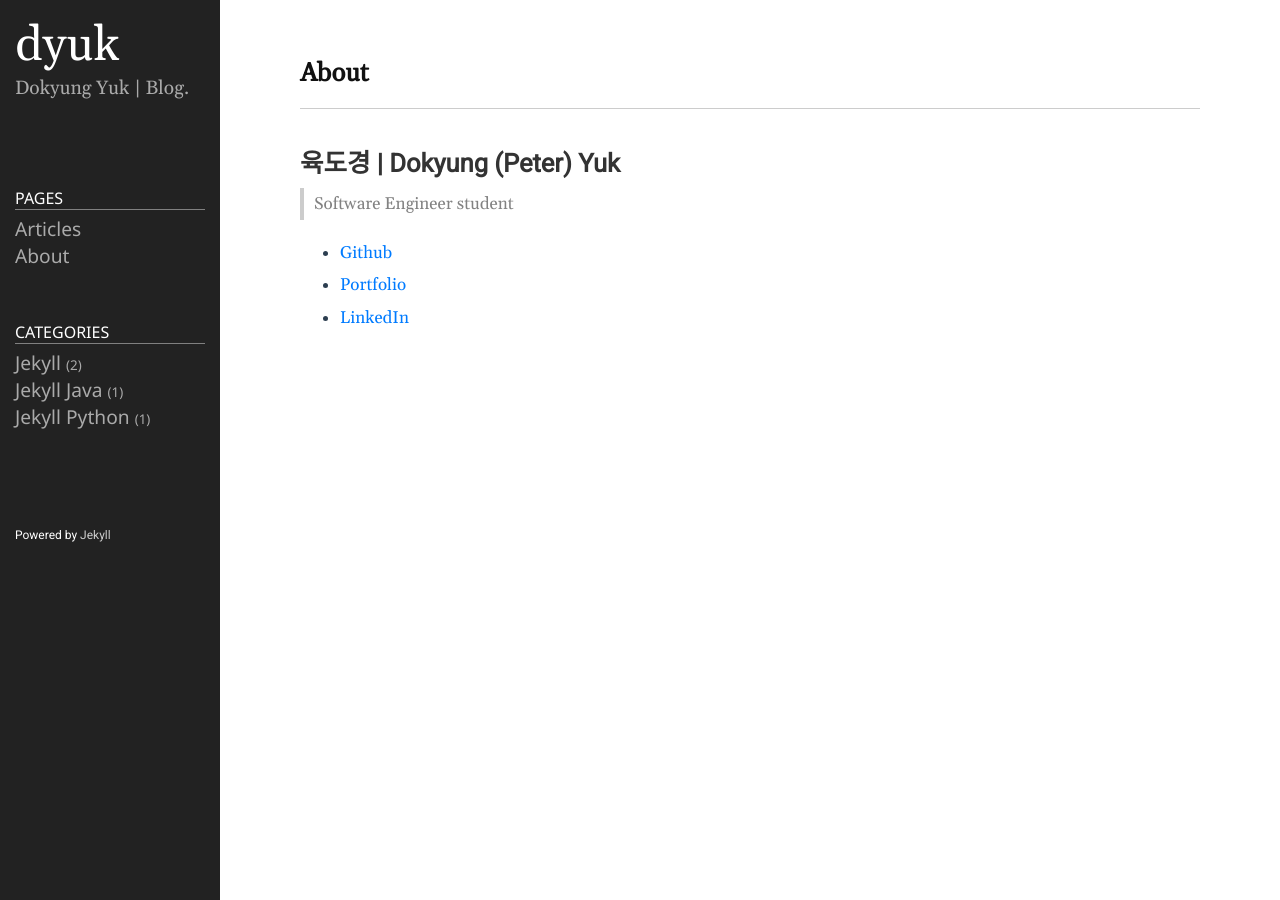
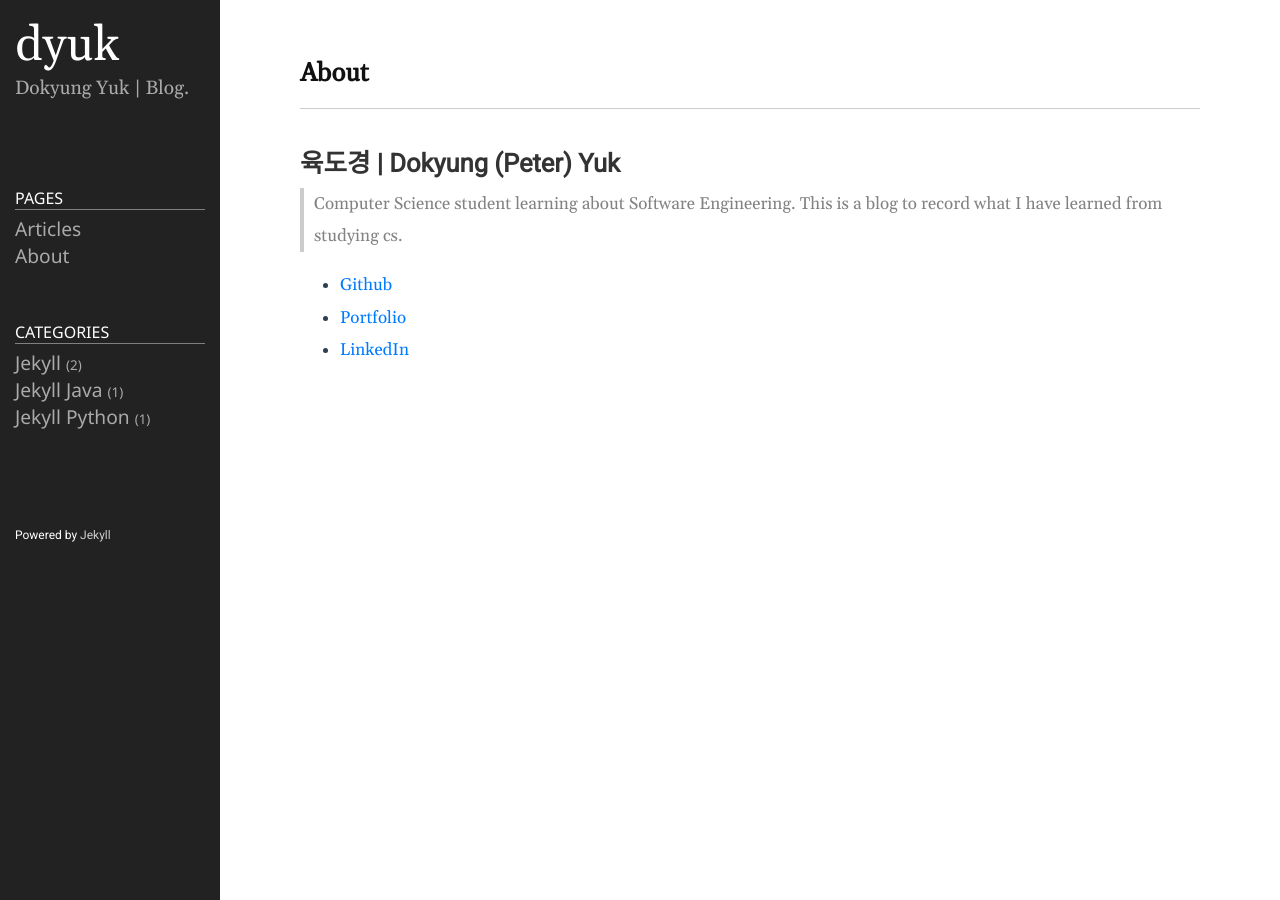
Before and after one commit to dyuk01/blog, a Jekyll site: the page built from about.md, in a window 1280 px wide. Built offline with Jekyll 4.4.1, drawn with Linux system fonts in a browser that asks for light colours.

Commit message:
Update about.md

```diff
--- a/about.md
+++ b/about.md
@@ -5,7 +5,8 @@ permalink: /about/
 ---
 
 ## 육도경 | Dokyung (Peter) Yuk
-> Software Engineer student
+> Computer Science student learning about Software Engineering.
+> This is a blog to record what I have learned from studying cs.
 
 - <a href="https://github.com/dyuk01">Github</a>
 - <a href="https://dyuk01.github.io/main/">Portfolio</a>
```
